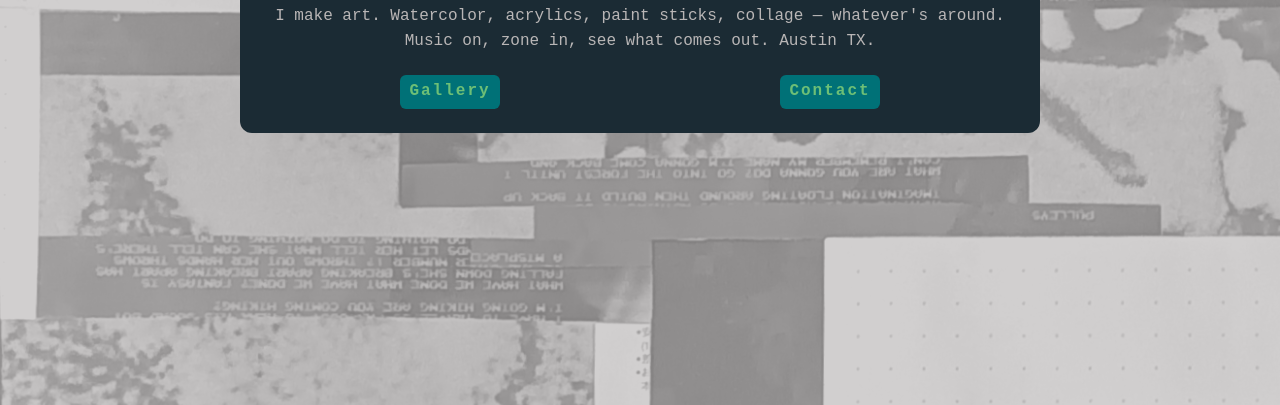
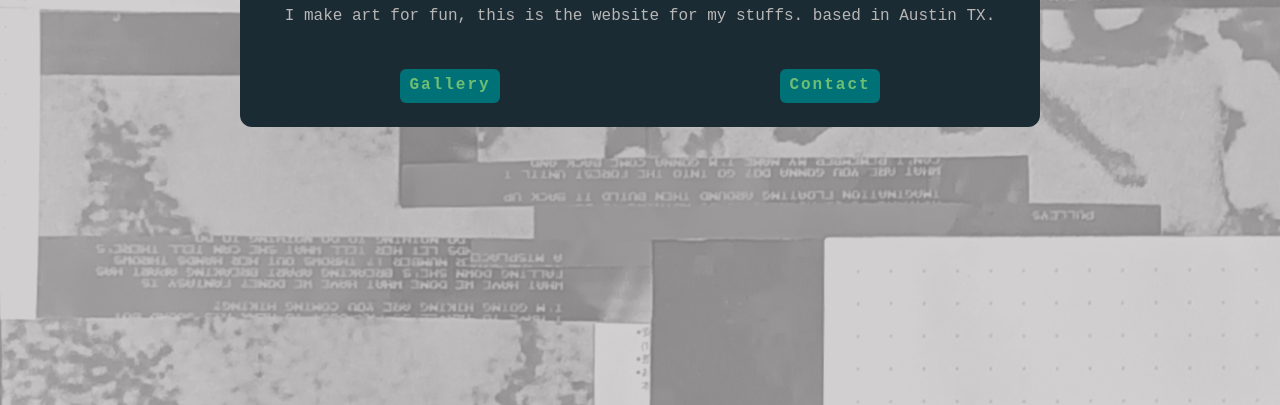
Before and after one commit to kalemriah/art-portfolio, a plain HTML site: page public/index.html in a window 1280 px wide. Shown: the part 395-800 px from the top of the page. Drawn offline with Linux system fonts and the light colour scheme.

Commit message:
update index.html

```diff
--- a/public/index.html
+++ b/public/index.html
@@ -21,7 +21,7 @@
   <img src="images/004.jpg" alt="Kalem Wallace" style="max-height: 220px; max-width: 100%; width: auto; object-fit: contain;" />
   <h1>Kalem Wallace</h1>
   <p>
-    I make art. Watercolor, acrylics, paint sticks, collage — whatever's around. Music on, zone in, see what comes out. Austin TX.
+    I make art for fun, this is the website for my stuffs. based in Austin TX.
   </p>
   <div class="contact-container" style="display: flex; justify-content: space-around; width: 100%; margin-top: auto;">
     <a href="/gallery" class="contact-button">Gallery</a>
```
